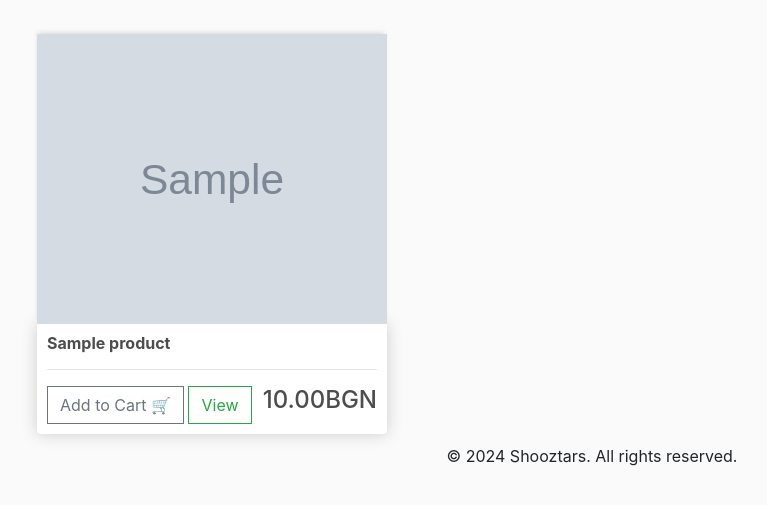
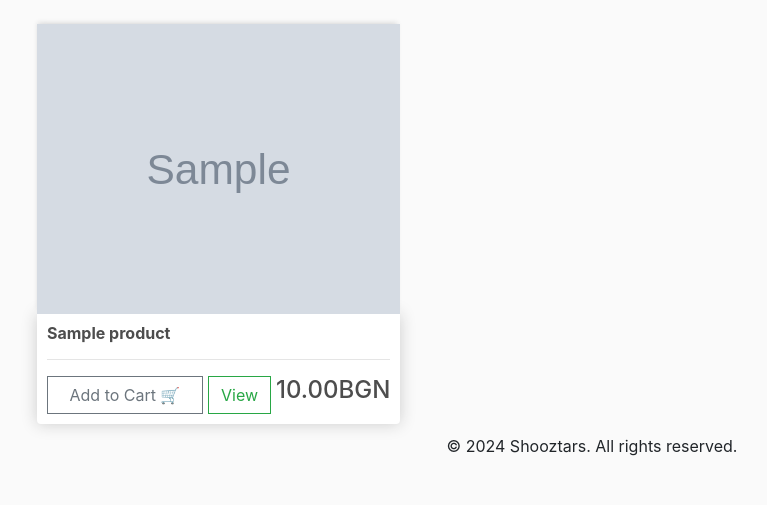
Before and after one commit to neuxyy/Shooztars, a Django app: page /en/ in a window 1280 px wide. Shown: the part 57-562 px from the top of the page, without its empty margins (48-815 px from the left). Run offline with Django 5.2, Linux system fonts and the light colour scheme; tables that the repository leaves empty hold one stand-in row (values such as "Sample post"); grey boxes marked "Sample" are stand-in pictures; some libraries are stand-ins or nearby versions.

Commit message:
fixed the UI problem

```diff
--- a/static/css/main.css
+++ b/static/css/main.css
@@ -124,3 +124,21 @@ h1,h2,h3,h4,h5,h6{
     width: 10%;
     height: auto;
 }
+
+
+@media (max-width: 768px) {
+	.grid-container {
+		grid-template-columns: repeat(1, 1fr);
+	}
+}
+
+.box-element.product {
+	width: 100%;
+	height: auto;
+}
+
+.grid-container-2 {
+	display: grid;
+	grid-gap: 5px;
+	grid-template-columns: 15fr 5fr 10fr;
+}
--- a/store/templates/store/store.html
+++ b/store/templates/store/store.html
@@ -4,25 +4,27 @@
 {% block content%}
     <body>
 
-        <div class="row">
+        <div class="grid-container" style="display: grid; grid-template-columns: repeat(3, 1fr); gap: 10px;">
             {% for product in results %}
-            <div class="col-lg-4">
+            <div class="grid-item">
                 <img class="thumbnail" src="{{product.imageURL}}">
                 <div class="box-element product">
                     <h6><strong>{{product.name}}</strong></h6>
                     <hr>
-                    <button data-product={{product.id}} data-action="add" class="btn btn-outline-secondary add-btn update-cart">{%trans "Add to Cart"%} 🛒</button>
-                    <button type="button" class="btn btn-outline-success" onclick="openWindow('{{product.name}}', '{{product.imageURL}}', '{{product.descriptionEN}}','{{product.descriptionBG}}')">{%trans "View"%}</button>
-                    <h4 style="float: right">{{product.price|floatformat:2}}BGN</h4>
+                    <div class="grid-container-2">
+                        <button data-product={{product.id}} data-action="add" class="btn btn-outline-secondary add-btn update-cart">{%trans "Add to Cart"%} 🛒</button>
+                        <button type="button" class="btn btn-outline-success" onclick="openWindow('{{product.name}}', '{{product.imageURL}}', '{{product.descriptionEN}}','{{product.descriptionBG}}')">{%trans "View"%}</button>
+                        <h4>{{product.price|floatformat:2}}BGN</h4>
+                    </div>
                 </div>
                 {% if request.user.is_staff %}
-                <form method="POST" action="{% url 'delete_product' product.id %}" onsubmit="return confirm('{% trans 'Are you sure you want to delete this product?' %}');">
+                <form method="POST" action="{% url 'delete_product' product.id %}">
                     {% csrf_token %}
                     <button class="btn full-width-btn" type="submit">
                         <img src="{% static 'images/garbage_bin.png' %}" alt="Remove product">
                     </button>
                 </form>
-            {% endif %}
+                {% endif %}
             </div>
             {% endfor %}
         </div>
```
